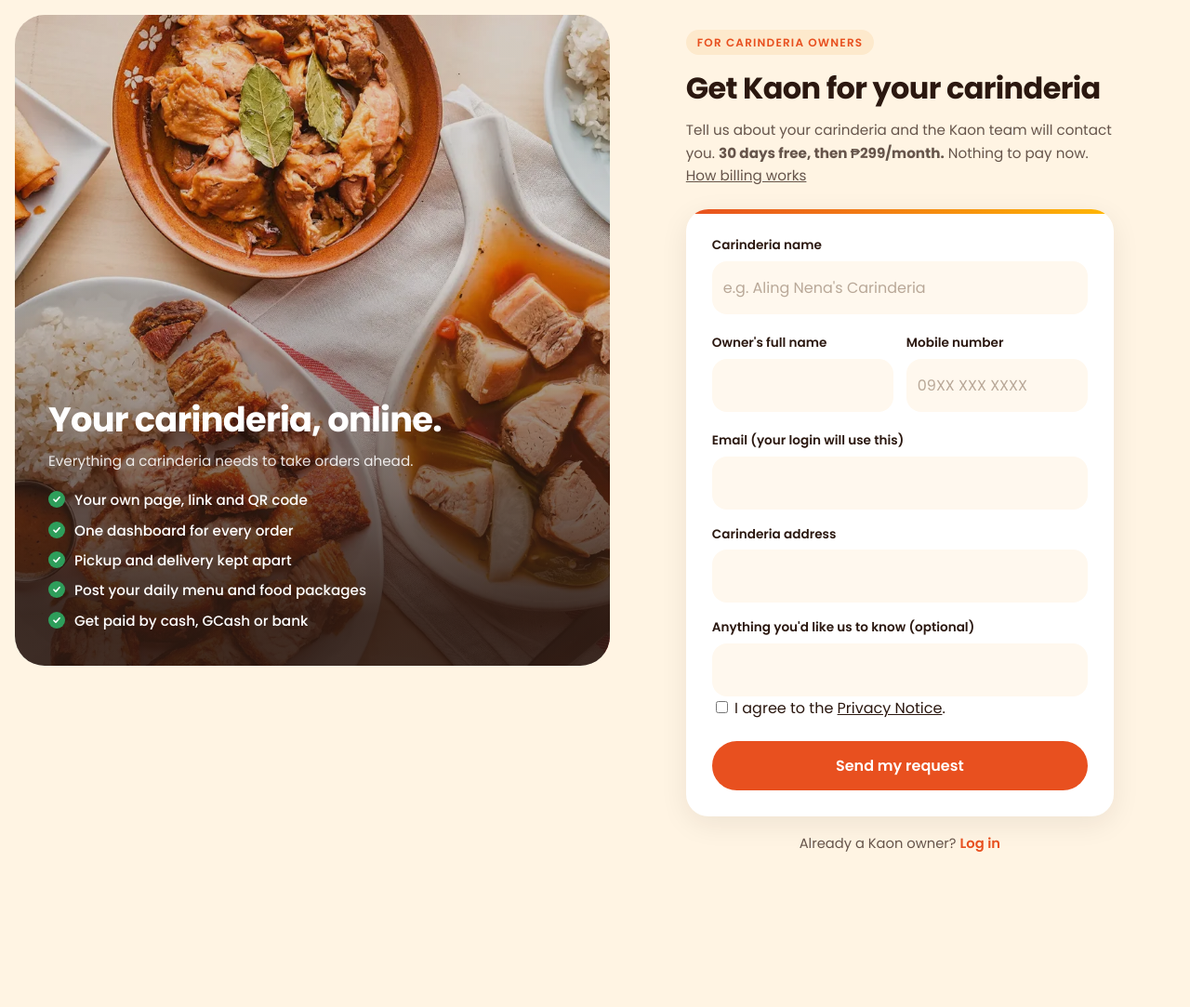
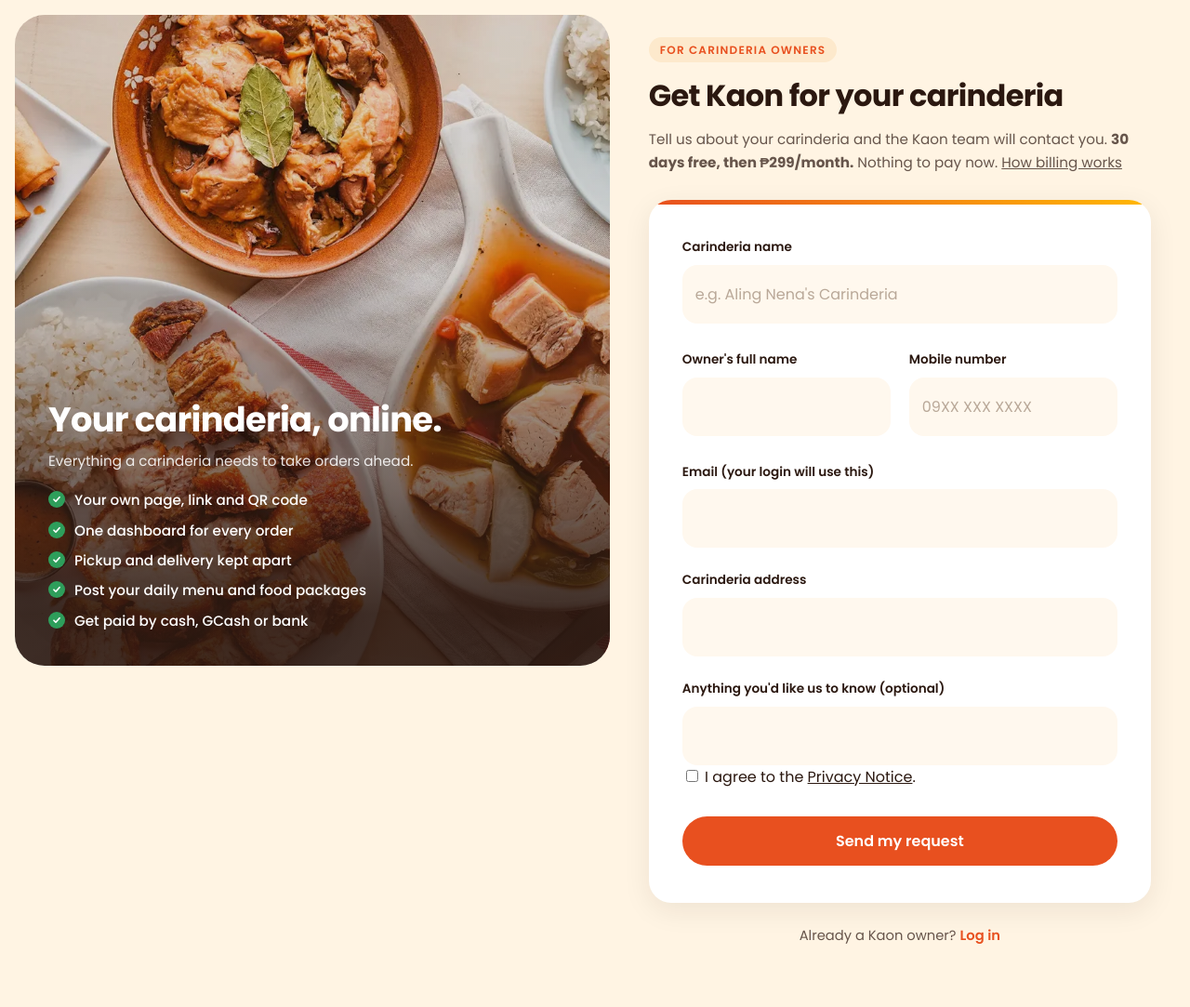
Before and after one commit to JazelleTamayo/Kaon, an ASP.NET Core app: page /for-carinderias in a window 1280 px wide. Shown: the part 69-1152 px from the top of the page at 93% size. Before the commit the page ends 985 px from the top, so only its background shows below. Run offline with ASP.NET Core 8, Linux system fonts and the light colour scheme; the project's own start-up code is not run, and a stand-in starts its controllers and pages.

Commit message:
Login, sign-up and request forms: more room (padding, spacing, wider box)
Co-Authored-By: Claude Sonnet 5.5 <noreply@anthropic.com>

```diff
--- a/Kaon/wwwroot/css/auth.css
+++ b/Kaon/wwwroot/css/auth.css
@@ -18,16 +18,17 @@
 .auth-chips { display: flex; flex-wrap: wrap; gap: 8px; }
 
 /* Form side */
-.auth-main { display: grid; place-items: center; padding: 32px 20px 48px; }
-.auth-box { width: 100%; max-width: 460px; }
+.auth-main { display: grid; place-items: center; padding: 40px 32px 64px; }
+.auth-box { width: 100%; max-width: 540px; }
 .auth-title { font-size: 2rem; font-weight: 700; letter-spacing: -.02em; margin: 0; }
-.auth-sub { color: var(--muted); margin: 8px 0 24px; font-size: .95rem; }
-.auth-form { background: #fff; border-radius: 24px; padding: 28px; box-shadow: 0 8px 30px rgba(43,24,16,.08); }
+.auth-sub { color: var(--muted); margin: 10px 0 28px; font-size: .95rem; line-height: 1.6; }
+.auth-form { background: #fff; border-radius: 24px; padding: 40px 36px; box-shadow: 0 8px 30px rgba(43,24,16,.08); }
 .auth-form .label { margin-top: 14px; }
 .auth-form .label:first-of-type { margin-top: 0; }
-.auth-form .btn { margin-top: 22px; }
-.auth-grid { display: grid; grid-template-columns: repeat(2, minmax(0, 1fr)); gap: 0 14px; }
-.auth-alt { text-align: center; margin: 18px 0 0; font-size: .92rem; color: var(--muted); }
+.auth-form .btn { margin-top: 30px; }
+.auth-form .check { margin-top: 22px; }
+.auth-grid { display: grid; grid-template-columns: repeat(2, minmax(0, 1fr)); gap: 0 20px; }
+.auth-alt { text-align: center; margin: 24px 0 0; font-size: .92rem; color: var(--muted); }
 .auth-alt a { color: var(--orange); font-weight: 600; text-decoration: none; }
 .auth-alt a:hover { text-decoration: underline; }
 .auth-note { display: flex; gap: 10px; align-items: flex-start; background: var(--cream-deep); border-radius: 14px; padding: 12px 14px; font-size: .85rem; margin-top: 18px; color: var(--muted); }
@@ -39,16 +40,16 @@
 .auth-form::before { content: ""; position: absolute; left: 0; right: 0; top: 0; height: 5px; background: linear-gradient(90deg, var(--orange), var(--yellow)); }
 .form-alert { color: #b3261e; background: #fbe9e7; border-radius: 12px; padding: 10px 14px; font-weight: 600; font-size: .9rem; margin-bottom: 14px; }
 .form-alert:empty { display: none; }
-.fld { margin-top: 16px; min-width: 0; }
+.fld { margin-top: 24px; min-width: 0; }
 .fld:first-of-type { margin-top: 0; }
-.auth-grid .fld { margin-top: 16px; min-width: 0; }
-.fld-label { display: block; font-size: .85rem; font-weight: 600; margin-bottom: 6px; }
+.auth-grid .fld { margin-top: 24px; min-width: 0; }
+.fld-label { display: block; font-size: .85rem; font-weight: 600; margin-bottom: 8px; }
 .fld-box { position: relative; display: flex; align-items: center; background: #fff8ee; border: 2px solid transparent; border-radius: 16px; transition: border-color .2s, box-shadow .2s, background .2s; }
 .fld-box:hover { border-color: #f1dcc0; }
 .fld-box:focus-within { background: #fff; border-color: var(--orange); box-shadow: 0 0 0 4px rgba(255,183,3,.35); }
 .fld-ico { flex: 0 0 22px; width: 22px; height: 22px; margin-left: 14px; fill: none; stroke: #b9a898; stroke-width: 2.4; stroke-linecap: round; stroke-linejoin: round; transition: stroke .2s; }
 .fld-box:focus-within .fld-ico { stroke: var(--orange); }
-.fld-input { flex: 1; width: 100%; min-width: 0; border: 0; background: transparent; padding: 14px 14px 14px 10px; font: 500 1rem 'Poppins', Arial, sans-serif; color: var(--brown); outline: none; }
+.fld-input { flex: 1; width: 100%; min-width: 0; border: 0; background: transparent; padding: 17px 16px 17px 12px; font: 500 1rem 'Poppins', Arial, sans-serif; color: var(--brown); outline: none; }
 .fld-input::placeholder { color: #b9a898; font-weight: 400; }
 .fld-input:-webkit-autofill, .fld-input:-webkit-autofill:focus { -webkit-box-shadow: 0 0 0 40px #fff8ee inset; -webkit-text-fill-color: var(--brown); font-family: 'Poppins', Arial, sans-serif; }
 .fld-eye { border: 0; background: transparent; cursor: pointer; padding: 0 14px; height: 100%; display: grid; place-items: center; }
@@ -70,7 +71,9 @@
     .auth-split { grid-template-columns: 1fr; min-height: 0; }
     .auth-photo { position: static; margin: 12px; height: 150px; min-height: 0; max-height: none; border-radius: 24px; }
     .auth-photo-copy { display: none; }
-    .auth-main { padding: 12px 16px 40px; }
+    .auth-main { padding: 16px 16px 48px; }
+    .auth-form { padding: 28px 22px; }
+    .auth-grid { grid-template-columns: 1fr; }
     .auth-title { font-size: 1.6rem; }
 }
 @media (max-width: 480px) {
```
